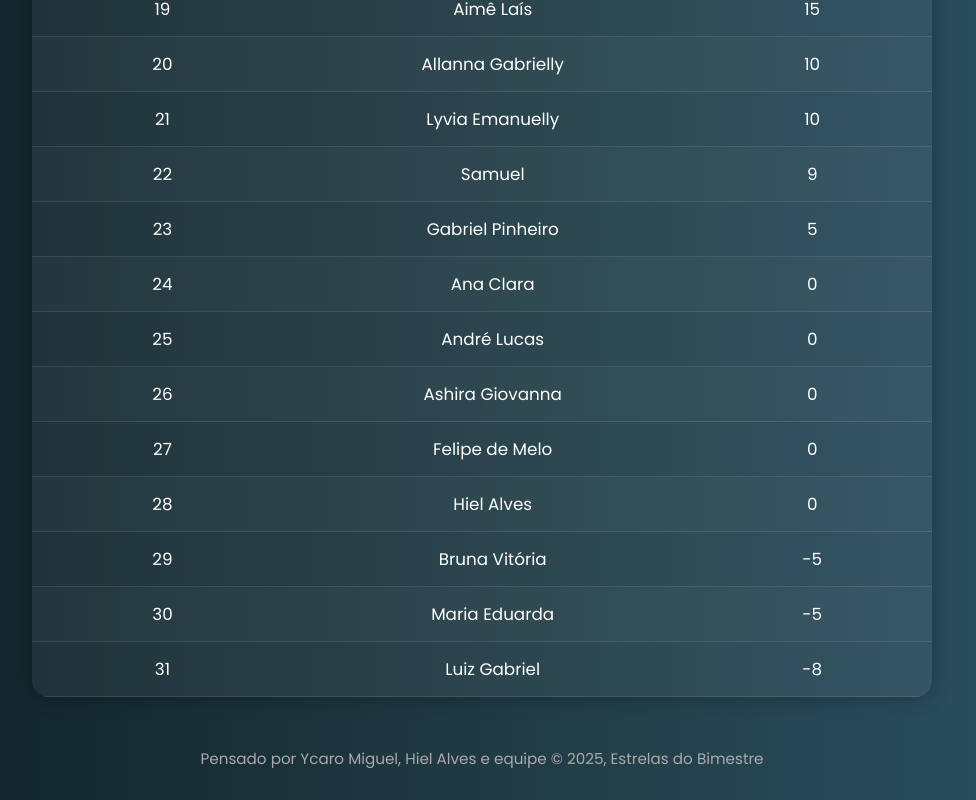
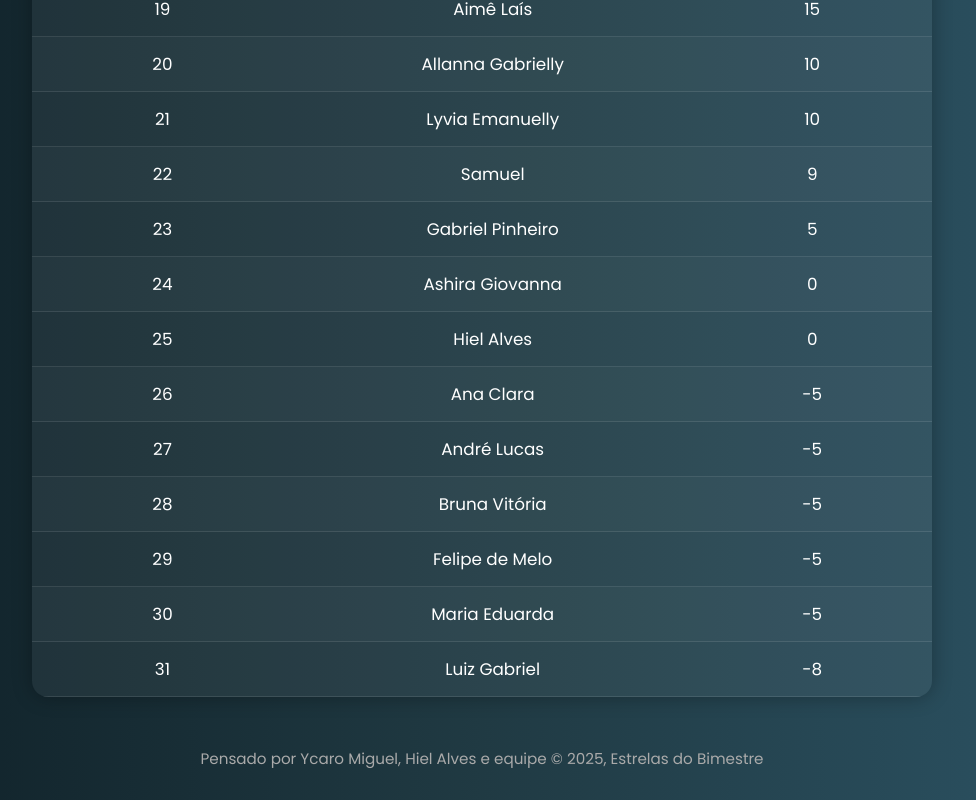
Before and after one commit to YcaroMiguel/placar8at, a plain HTML site: page index.html in a window 1280 px wide. Shown: the part 1299-2099 px from the top of the page, without its empty margins (158-1134 px from the left). Drawn offline with Linux system fonts and the light colour scheme.

Commit message:
Update index.html

```diff
--- a/index.html
+++ b/index.html
@@ -21,16 +21,16 @@
 <tbody id="ranking-body">
   <tr><td>1</td><td>Aimê Laís</td><td>15</td></tr>
   <tr><td>2</td><td>Alice Feitosa</td><td>30</td></tr>
-  <tr><td>3</td><td>Ana Clara</td><td>0</td></tr>
+  <tr><td>3</td><td>Ana Clara</td><td>-5</td></tr>
   <tr><td>4</td><td>Ana Sophia</td><td>40</td></tr>
-  <tr><td>5</td><td>André Lucas</td><td>0</td></tr>
+  <tr><td>5</td><td>André Lucas</td><td>-5</td></tr>
   <tr><td>6</td><td>Ashira Giovanna</td><td>0</td></tr>
   <tr><td>7</td><td>Allanna Gabrielly</td><td>10</td></tr>
   <tr><td>8</td><td>Bruna Vitória</td><td>-5</td></tr>
   <tr><td>9</td><td>Cesar Miguel</td><td>30</td></tr>
   <tr><td>10</td><td>Elias Maia</td><td>45</td></tr>
   <tr><td>11</td><td>Emanuelly</td><td>30</td></tr>
-  <tr><td>12</td><td>Felipe de Melo</td><td>0</td></tr>
+  <tr><td>12</td><td>Felipe de Melo</td><td>-5</td></tr>
   <tr><td>13</td><td>Gabriel Pinheiro</td><td>5</td></tr>
   <tr><td>14</td><td>Gustavo Luiz</td><td>45</td></tr>
   <tr><td>15</td><td>Hiel Alves</td><td>0</td></tr>
```
